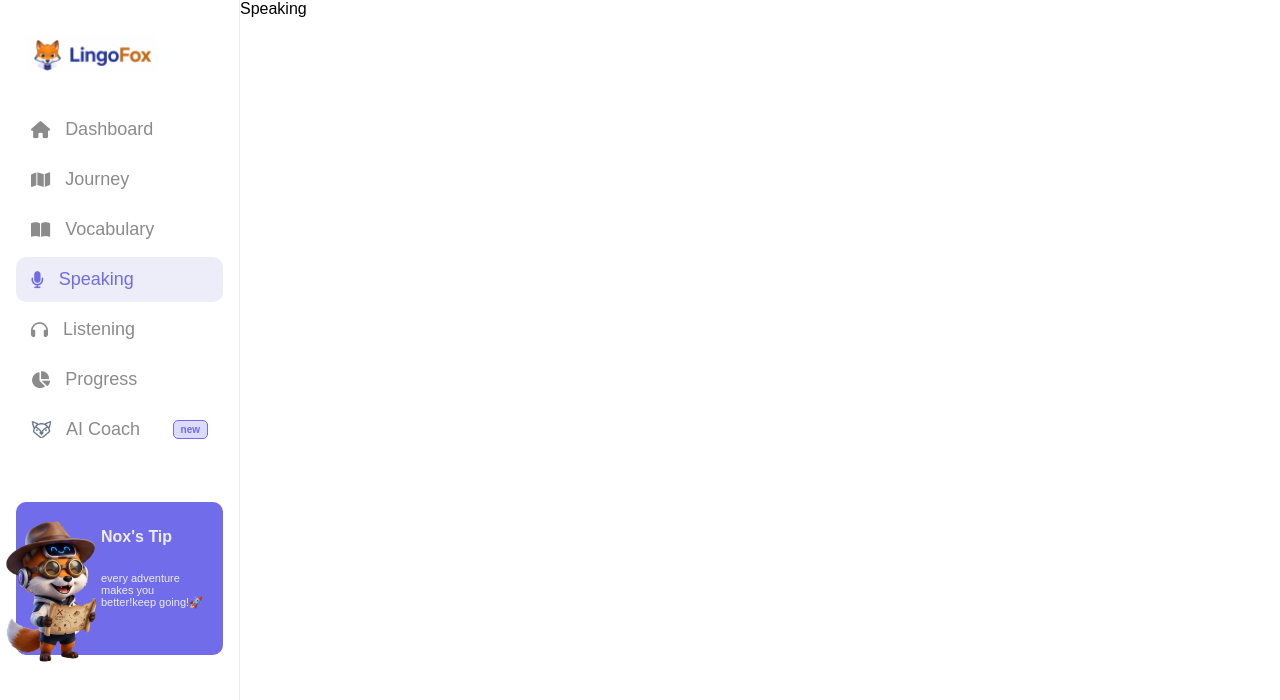
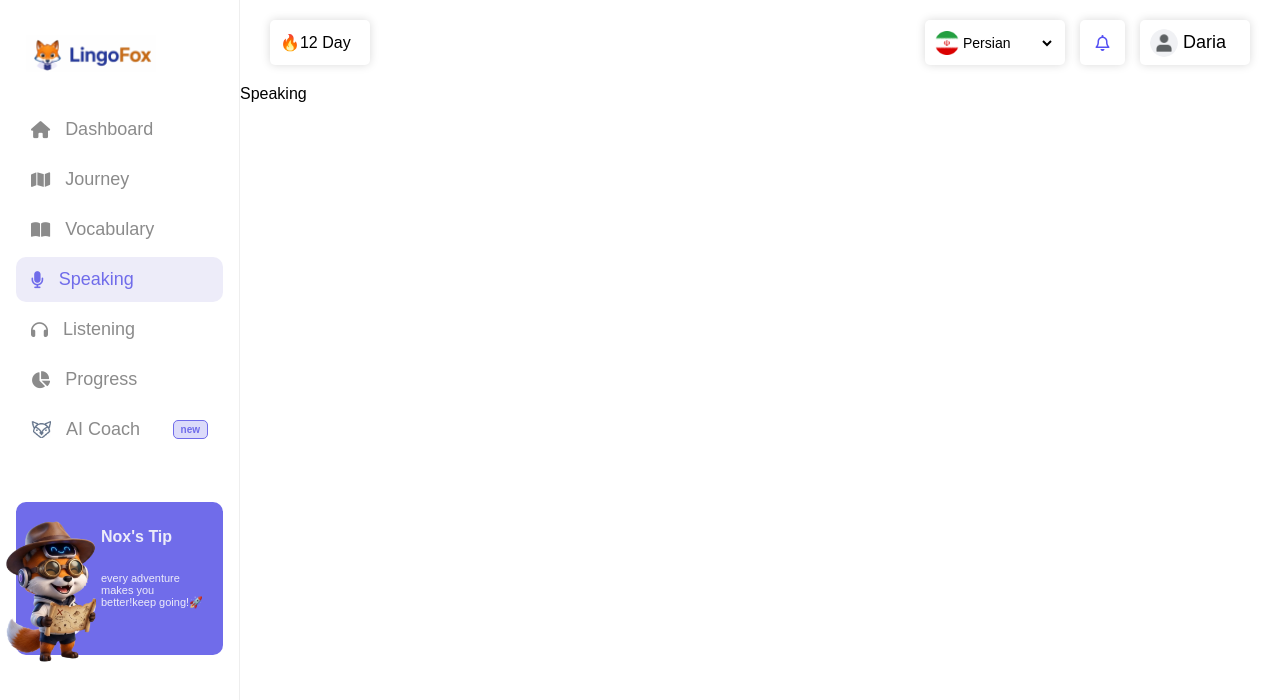
Before and after one commit to Mhs90/lingoFox, a React (Create React App) app: page /speaking in a window 1280 px wide. Shown: the top 700 px of the page. Built offline with nearby package versions, Linux system fonts and the light colour scheme.

Commit message:
add header

```diff
--- a/src/Pages/AIPage/AIPage.jsx
+++ b/src/Pages/AIPage/AIPage.jsx
@@ -1,11 +1,15 @@
+import Header from '../../components/Header'
 import SideBar from '../../components/SideBar'
 import './style.css'
 
 export default function AIPage() {
     return (
         <>
-            <SideBar autoActiveItem="ai"/>
-            <main>AI Coach</main>
+            <SideBar autoActiveItem="ai" />
+            <main>
+                <Header />
+                AI Coach
+            </main>
         </>
     )
 }
--- a/src/Pages/ListeningPage/ListeningPage.jsx
+++ b/src/Pages/ListeningPage/ListeningPage.jsx
@@ -1,11 +1,13 @@
 import './style.css'
 import SideBar from '../../components/SideBar'
+import Header from '../../components/Header'
 
 export default function VocabularyPage() {
     return (
         <>
             <SideBar autoActiveItem="listening" />
             <main>
+                <Header />
                 listening
             </main>
         </>
--- a/src/Pages/ProgressPage/ProgressPage.jsx
+++ b/src/Pages/ProgressPage/ProgressPage.jsx
@@ -1,11 +1,12 @@
 import './style.css'
 import SideBar from '../../components/SideBar'
+import Header from '../../components/Header'
 
 export default function VocabularyPage() {
     return (
         <>
             <SideBar autoActiveItem="progress" />
-            <main>
+            <main><Header />
                 progress
             </main>
         </>
--- a/src/Pages/SpeakingPage/SpeakingPage.jsx
+++ b/src/Pages/SpeakingPage/SpeakingPage.jsx
@@ -1,11 +1,15 @@
+import Header from '../../components/Header'
 import SideBar from '../../components/SideBar'
 import './style.css'
 
 export default function SpeakingPage() {
     return (
         <>
-            <SideBar autoActiveItem="speaking"/>
-            <main>Speaking</main>
+            <SideBar autoActiveItem="speaking" />
+            <main>
+                <Header />
+                Speaking
+            </main>
         </>
     )
 }
--- a/src/Pages/VocabularyPage/VocabularyPage.jsx
+++ b/src/Pages/VocabularyPage/VocabularyPage.jsx
@@ -1,11 +1,13 @@
 import './style.css'
 import SideBar from '../../components/SideBar'
+import Header from '../../components/Header'
 
 export default function VocabularyPage() {
     return (
         <>
             <SideBar autoActiveItem="vocabulary" />
             <main>
+                <Header />
                 vocabulary
             </main>
         </>
```
